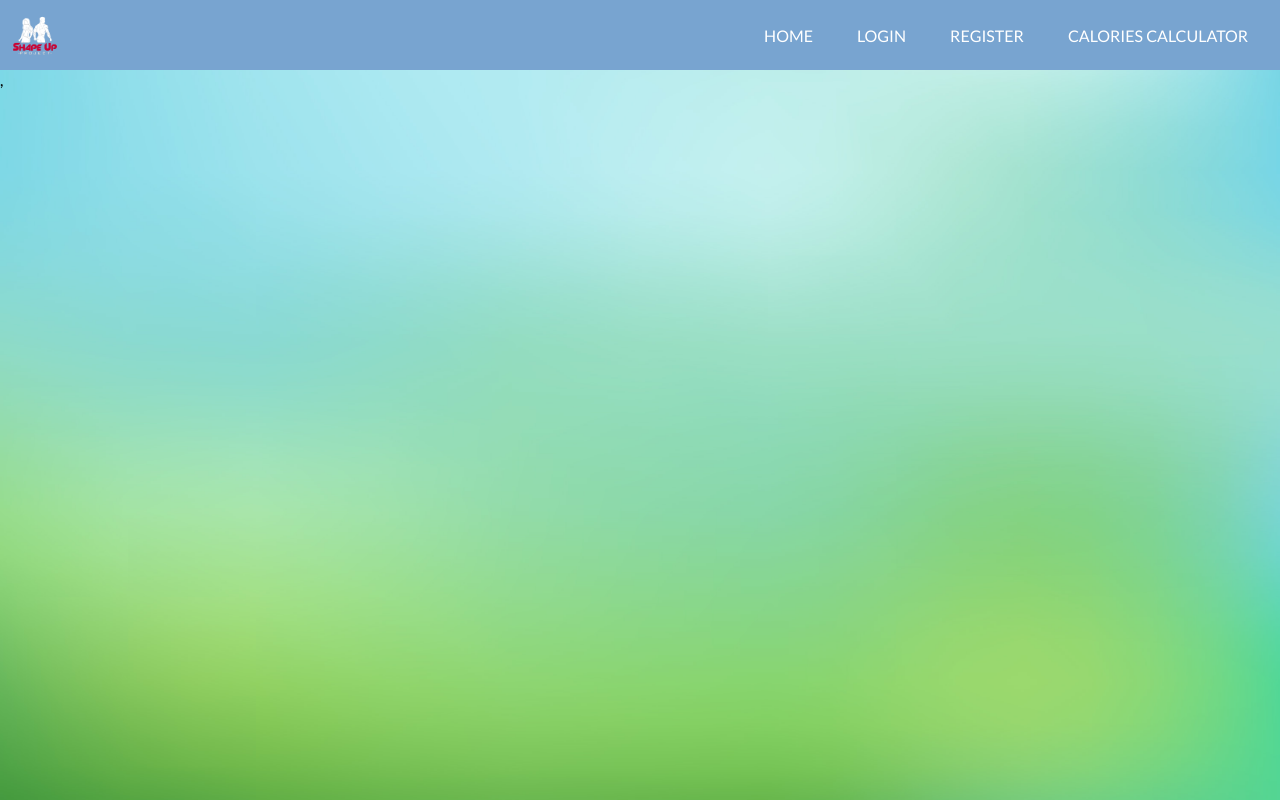
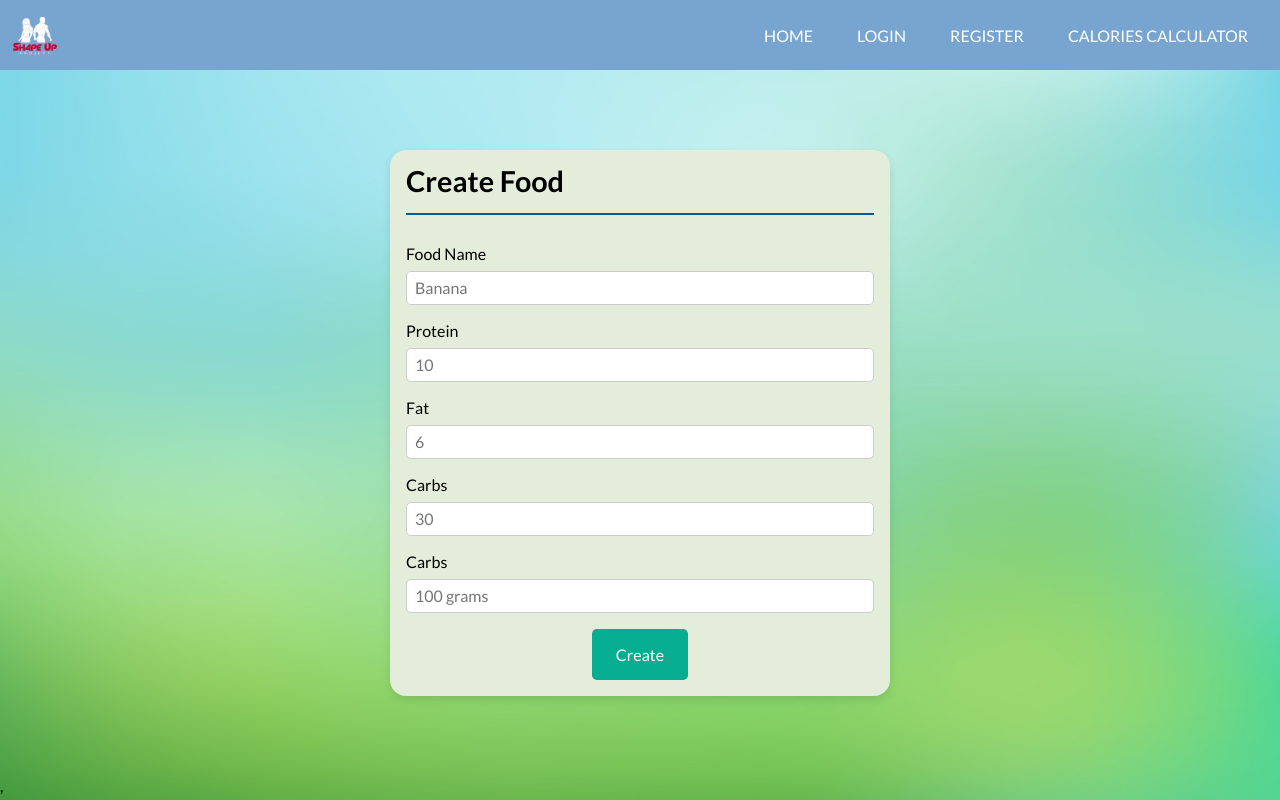
Before and after one commit to todormladenov/Food-diary, a React (Vite) app: page /create-food in a window 1280 px wide. Built offline with nearby package versions, Linux system fonts and the light colour scheme.

Commit message:
Add CreateFood component

```diff
--- a/src/App.jsx
+++ b/src/App.jsx
@@ -10,6 +10,7 @@ import { AuthContextProvider } from './contexts/AuthContext';
 import Snackbar from './components/snackbar/Snackbar';
 import { SnackbarProvider } from './contexts/SnackbarContext';
 import Home from './components/home/Home';
+import CreateFood from './components/food/create-food/CreateFood';
 
 function App() {
 
@@ -29,6 +30,7 @@ function App() {
               <Route path='/diary/:diaryDate' element={<DiarySection />} />
               <Route path='/add-food/:mealType/:dateId' element={<AddFoodSection />} />
               <Route path='/calories-calculator' element={<CaloriesCalculator />} />
+              <Route path='/create-food' element={<CreateFood />} />
             </Routes>
           </div>
 
--- /dev/null
+++ b/src/components/food/create-food/CreateFood.css
@@ -0,0 +1,45 @@
+.create-food-form {
+    max-width: 500px;
+    background: #E3EDDA;
+    border-radius: 1em;
+    padding: 0 1em 1em 1em;
+    margin: 5em auto;
+    box-shadow: 0 4px 8px rgba(0, 0, 0, 0.1);
+}
+
+.create-food-form .form-row {
+    display: flex;
+    flex-direction: column;
+    margin-top: 1em;
+}
+
+.create-food-form .form-row input[type="text"],
+.create-food-form .form-row input[type="number"] {
+    margin-top: 0.5em;
+    line-height: 2;
+    border: 1px solid #ccc;
+    outline: none;
+    border-radius: 0.3em;
+    padding-left: 0.5em;
+}
+
+.create-food-form .form-row input[type="text"]:focus,
+.create-food-form .form-row input[type="number"]:focus {
+    border-color: #07ad90;
+    box-shadow: 0 4px 8px rgba(0, 0, 0, 0.1);
+}
+
+.create-food-form button {
+    border: none;
+    background: #07ad90;
+    color: white;
+    padding: 1em 1.5em;
+    margin: 0 auto;
+    border-radius: 0.3em;
+    transition: ease-in 0.2s;
+}
+
+.create-food-form button:hover {
+    background: #025a4b;
+    cursor: pointer;
+}
--- /dev/null
+++ b/src/components/food/create-food/CreateFood.jsx
@@ -0,0 +1,37 @@
+import './CreateFood.css'
+
+export default function CreateFood() {
+    return (
+        <form className="create-food-form">
+            <h3 className='headers'>Create Food</h3>
+            <div className="form-row">
+                <label htmlFor="name">Food Name</label>
+                <input type="text" id="name" name="name" placeholder='Banana' />
+            </div>
+
+            <div className="form-row">
+                <label htmlFor="protein">Protein</label>
+                <input type="number" id="protein" name="protein" placeholder='10' />
+            </div>
+
+            <div className="form-row">
+                <label htmlFor="fat">Fat</label>
+                <input type="number" id="fat" name="fat" placeholder='6' />
+            </div>
+
+            <div className="form-row">
+                <label htmlFor="carbs">Carbs</label>
+                <input type="number" id="carbs" name="carbs" placeholder='30' />
+            </div>
+
+            <div className="form-row">
+                <label htmlFor="servingSize">Carbs</label>
+                <input type="text" id="servingSize" name="servingSize" placeholder='100 grams' />
+            </div>
+
+            <div className="form-row">
+                <button type="submit">Create</button>
+            </div>
+        </form >
+    );
+}
```
